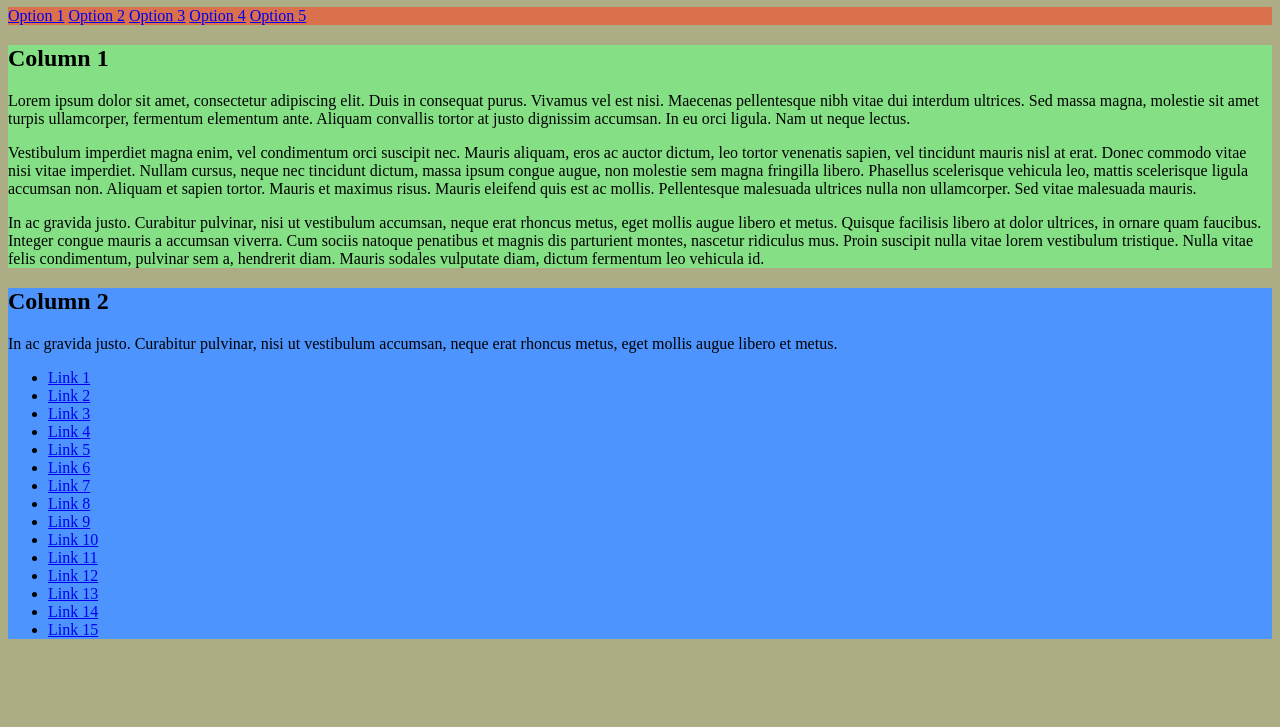
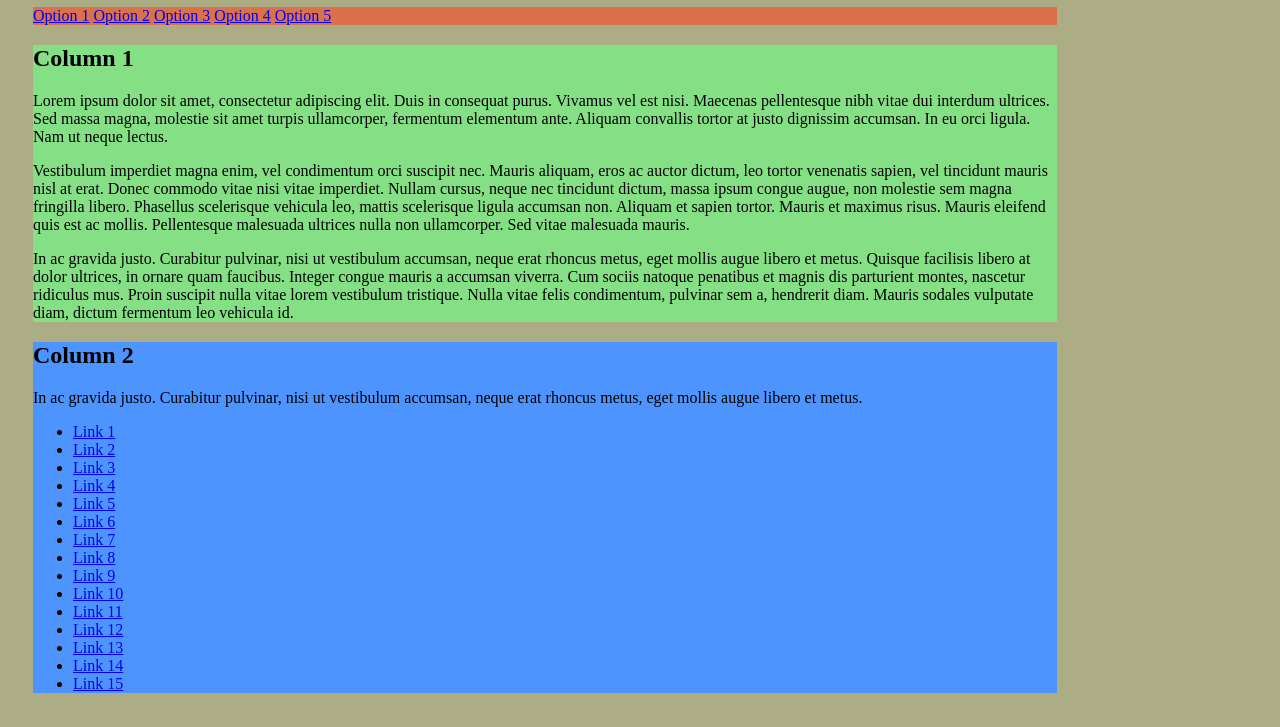
Before and after one commit to danielhartnell/layout-project, a plain HTML site: page index.html in a window 1280 px wide. Shown: the part 73-800 px from the top of the page. Drawn offline with Linux system fonts and the light colour scheme.

Commit message:
specify static width of container div.

```diff
--- a/css/style.css
+++ b/css/style.css
@@ -1,8 +1,10 @@
 body {
-  background-color: #ADAD85;
+	background-color: #ADAD85;
 }
 
 .container {
+	margin: 0px 25px;
+	width: 1024px;
 }
 
 .header_white {
```
